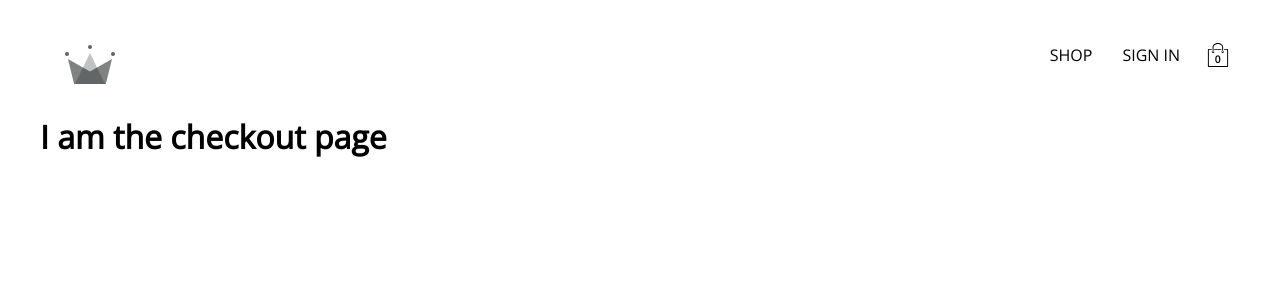
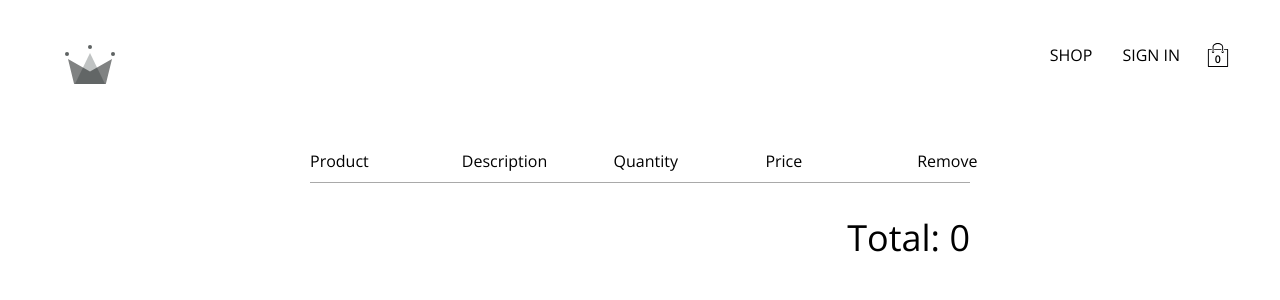
Before and after one commit to saulpereira/crwn-clothingwRedux, a React (Create React App) app: page /checkout in a window 1280 px wide. Shown: the top 300 px of the page. Built offline with nearby package versions, Linux system fonts and the light colour scheme; the HTML template or start-up script is replaced by a standard one.

Commit message:
124. Checkout Item Pt.2
124. Checkout Item Pt.2

```diff
--- /dev/null
+++ b/src/components/checkout-item/checkout-item.component.jsx
@@ -0,0 +1,19 @@
+import './checkout-item.styles.scss';
+
+const CheckoutItem = ({cartItem}) => {
+    const { name, imageUrl, price, quantity } = cartItem;
+
+    return (
+        <div className='checkout-item-container'>
+            <div className='image-container'>
+                <img src={imageUrl} alt={`${name}`}/>
+            </div>
+            <span className='name'>{name}</span>
+            <span className='quantity'>{quantity}</span>
+            <span className='price'>{price}</span>
+            <div className='remove-button'>&#10005;</div>
+        </div>
+    )
+}
+
+export default CheckoutItem;
--- /dev/null
+++ b/src/components/checkout-item/checkout-item.styles.scss
@@ -0,0 +1,41 @@
+.checkout-item-container {
+    width: 100%;
+    display: flex;
+    min-height: 100px;
+    border-bottom: 1px solid darkgrey;
+    padding: 15px 0;
+    font-size: 20px;
+    align-items: center;
+
+    .image-container {
+      width: 23%;
+      padding-right: 15px;
+
+      img {
+        width: 100%;
+        height: 100%;
+      }
+    }
+    .name,
+    .quantity,
+    .price {
+      width: 23%;
+    }
+
+    .quantity {
+      display: flex;
+
+      .arrow {
+        cursor: pointer;
+      }
+
+      .value {
+        margin: 0 10px;
+      }
+    }
+
+    .remove-button {
+      padding-left: 12px;
+      cursor: pointer;
+    }
+  }
--- a/src/routes/checkout/checkout.component.jsx
+++ b/src/routes/checkout/checkout.component.jsx
@@ -2,31 +2,35 @@ import { useContext } from 'react';
 
 import { CartContext } from '../../contexts/cart.context';
 
+import CheckoutItem from '../../components/checkout-item/checkout-item.component';
 import './checkout.styles.scss';
 
 const Checkout = () => {
     const { cartItems, addItemToCart, removeItemToCart } = useContext(CartContext);
 
     return (
-        <div>
-            <h1>I am the checkout page</h1>
-            <div>
-                {
-                    cartItems.map((cartItem) => {
-                        const { id, name, quantity } = cartItem;
-                        return (
-                            <div key={id}>
-                                <h2>{name}</h2>
-                                <span>{quantity}</span>
-                                <br />
-                                <span onClick={() => removeItemToCart(cartItem)}>decrement</span>
-                                <br />
-                                <span onClick={() => addItemToCart(cartItem)}>increment</span>
-                            </div>
-                        )
-                    })
-                }
+        <div className='checkout-container'>
+            <div className='checkout-header'>
+                <div className='header-block'>
+                    <span>Product</span>
+                </div>
+                <div className='header-block'>
+                    <span>Description</span>
+                </div>
+                <div className='header-block'>
+                    <span>Quantity</span>
+                </div>
+                <div className='header-block'>
+                    <span>Price</span>
+                </div>
+                <div className='header-block'>
+                    <span>Remove</span>
+                </div>
             </div>
+                {cartItems.map((cartItem) => (
+                    <CheckoutItem key={cartItem.id} cartItem={cartItem} />
+                ))}
+                <span className='total'>Total: 0</span>
         </div>
     )
 }
--- a/src/routes/checkout/checkout.styles.scss
+++ b/src/routes/checkout/checkout.styles.scss
@@ -0,0 +1,31 @@
+.checkout-container {
+    width: 55%;
+    min-height: 90vh;
+    display: flex;
+    flex-direction: column;
+    align-items: center;
+    margin: 50px auto 0;
+
+    .checkout-header {
+      width: 100%;
+      padding: 10px 0;
+      display: flex;
+      justify-content: space-between;
+      border-bottom: 1px solid darkgrey;
+
+      .header-block {
+        text-transform: capitalize;
+        width: 23%;
+
+        &:last-child {
+          width: 8%;
+        }
+      }
+    }
+
+    .total {
+      margin-top: 30px;
+      margin-left: auto;
+      font-size: 36px;
+    }
+  }
```
